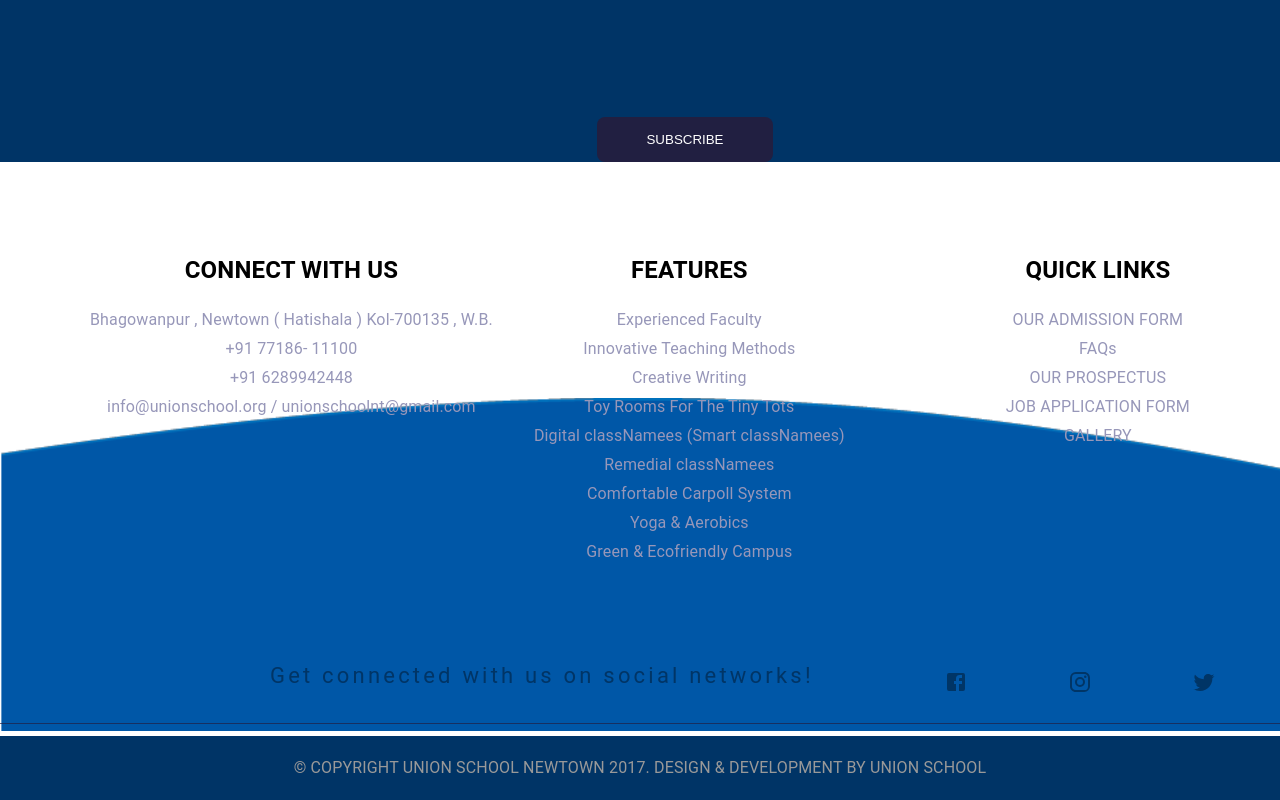
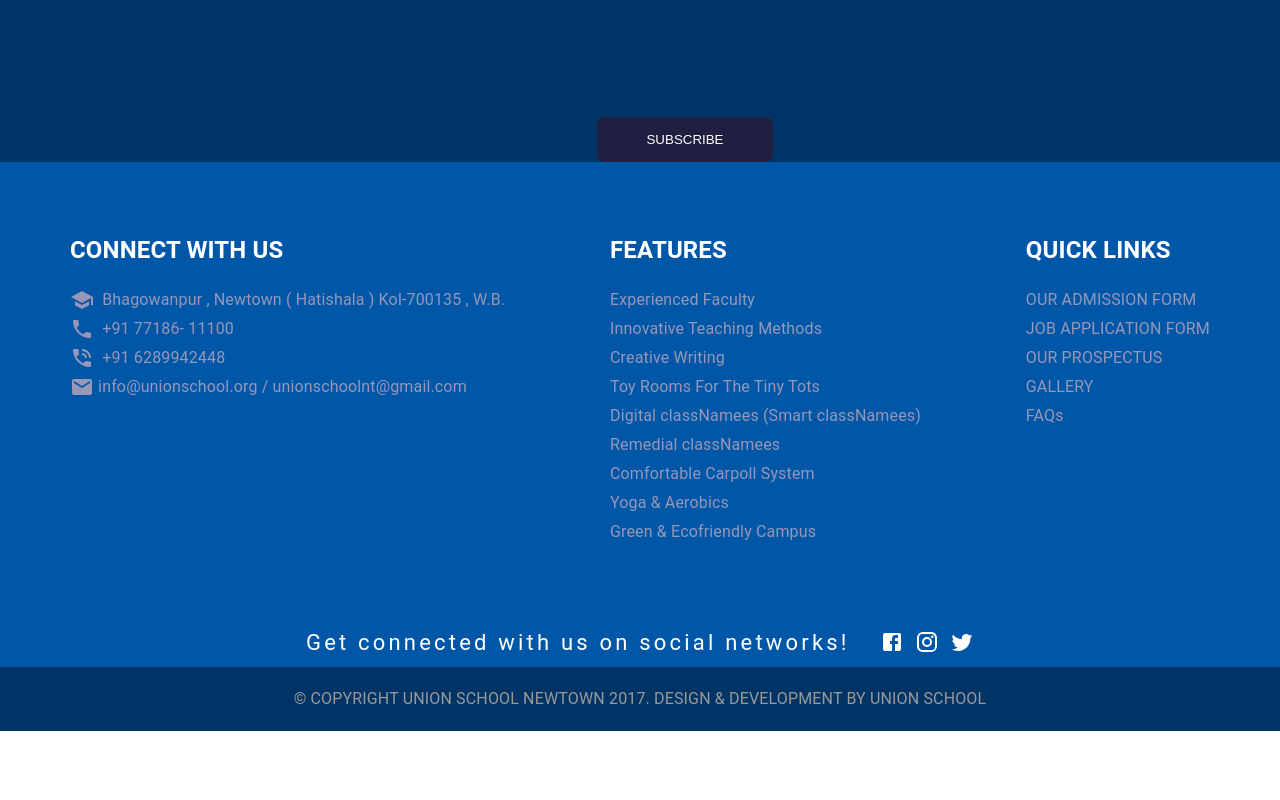
Before and after one commit to harsh6975/Union-School, a React (Create React App) app: page / in a window 1280 px wide. Shown: the part 2503-3303 px from the top of the page. After the commit the page ends 3234 px from the top, so only its background shows below. Built offline with nearby package versions, Linux system fonts and the light colour scheme.

Commit message:
footer ui modified

```diff
--- a/src/component/Footer.js
+++ b/src/component/Footer.js
@@ -1,9 +1,12 @@
 import React from "react";
-import line from "../images/line.png";
 import styles from "../styles/footer.module.css";
 import FacebookIcon from "@mui/icons-material/Facebook";
 import TwitterIcon from "@mui/icons-material/Twitter";
 import InstagramIcon from "@mui/icons-material/Instagram";
+import SchoolIcon from "@mui/icons-material/School";
+import LocalPhoneIcon from "@mui/icons-material/LocalPhone";
+import PhoneInTalkIcon from "@mui/icons-material/PhoneInTalk";
+import EmailIcon from "@mui/icons-material/Email";
 function Footer() {
   return (
     <footer>
@@ -12,13 +15,25 @@
           <div className={styles.footerlink}>
             <h2>CONNECT WITH US</h2>
             <ul>
-              <li>Bhagowanpur , Newtown ( Hatishala ) Kol-700135 , W.B.</li>
-              <li>+91 77186- 11100</li>
-              <li>+91 6289942448</li>
-              <li>info@unionschool.org / unionschoolnt@gmail.com</li>
+              <li>
+                <SchoolIcon /> &nbsp; Bhagowanpur , Newtown ( Hatishala )
+                Kol-700135 , W.B.
+              </li>
+              <li>
+                <LocalPhoneIcon />
+                &nbsp; +91 77186- 11100
+              </li>
+              <li>
+                <PhoneInTalkIcon />
+                &nbsp; +91 6289942448
+              </li>
+              <li>
+                <EmailIcon />
+                &nbsp;info@unionschool.org / unionschoolnt@gmail.com
+              </li>
             </ul>
           </div>
-          <div className={styles.footrlink}>
+          <div className={styles.footerlink}>
             <h2>FEATURES</h2>
             <ul>
               <li>Experienced Faculty</li>
@@ -36,26 +51,19 @@
             <h2>QUICK LINKS</h2>
             <ul>
               <li>OUR ADMISSION FORM</li>
+              <li>JOB APPLICATION FORM</li>
+              <li>OUR PROSPECTUS</li>
+              <li>GALLERY</li>
               <li>FAQs</li>
-              <li>OUR PROSPECTUS</li>
-              <li>JOB APPLICATION FORM</li>
-              <li>GALLERY</li>
             </ul>
           </div>
         </div>
         <div className={styles.footericoncontainer}>
           <h3>Get connected with us on social networks!</h3>
-          <div className={styles.facebook_icon}>
-            <FacebookIcon />{" "}
-          </div>
-          <div className={styles.facebook_icon}>
-            <InstagramIcon />{" "}
-          </div>
-          <div className={styles.facebook_icon}>
-            <TwitterIcon />
+          <div>
+            <FacebookIcon /> <InstagramIcon /> <TwitterIcon />
           </div>
         </div>
-        <img width="1500" height="0.6" src={line} alt="line" />
       </div>
       <div className={styles.footerlower}>
         <p>
--- a/src/styles/footer.module.css
+++ b/src/styles/footer.module.css
@@ -1,62 +1,66 @@
 .footerupper {
-  background-image: url("../images/footr.png");
-  background-repeat: no-repeat;
-  background-size: 100%;
-  background-position: bottom;
+  background-color: #0057a7;
 }
 
 .footerlinkcontainer {
   display: flex;
   justify-content: space-between;
-  padding: 90px;
-  text-align: center;
+  align-items: flex-start;
+  flex-wrap: wrap;
+  padding: 50px;
 }
+.footerlink {
+  margin: 20px;
+}
+
 .footerlink h2 {
   margin-bottom: 20px;
-  color: black;
+  color: white;
   font-weight: 600;
 }
 .footerlink ul li {
+  display: flex;
+  align-items: center;
   font-size: 16px;
   margin-bottom: 5px;
   color: rgb(151, 151, 185);
-  /* justify-content: center; */
   list-style-type: none;
+  cursor: pointer;
 }
-.footrlink {
-  margin-right: 120px;
+
+.footerlink ul li:hover {
+  color: white;
 }
-.footrlink h2 {
-  margin-bottom: 20px;
-  color: black;
-  font-weight: 600;
-}
-.footrlink li {
-  list-style-type: none;
-  font-size: 16px;
-  margin-bottom: 5px;
-  color: rgb(151, 151, 185);
-}
+
 .footericoncontainer {
-  display: inline-flex;
+  display: flex;
+  align-items: center;
+  justify-content: center;
   font-size: 32px;
-  gap: 100px;
-  padding-left: 270px;
-  color: #003566;
+  margin-left: 10px;
+  margin-right: 10px;
+  color: white;
   letter-spacing: 0.2rem;
-  /* padding-bottom: 20px; */
 }
 .footericoncontainer h3 {
   font-size: 22px;
   font-weight: 400;
-  color: #003566;
+  color: white;
 }
 
 .footerlower {
-  margin-top: 5px;
   background-color: #003466;
   display: flex;
   justify-content: center;
   color: #999999;
   padding: 20px;
 }
+
+@media screen and (max-width: 950px) {
+  .footericoncontainer h3 {
+    font-size: 18px;
+  }
+  .footericoncontainer {
+    flex-direction: column;
+  }
+}
```
